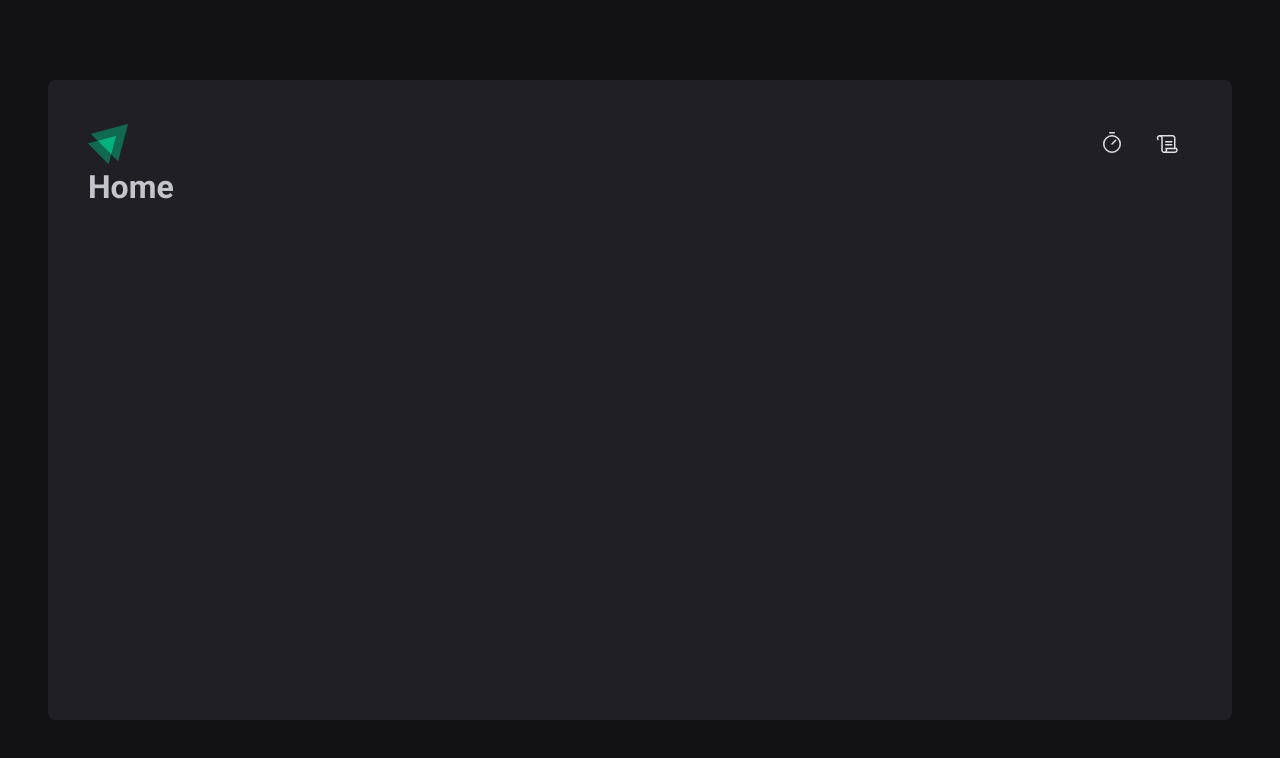
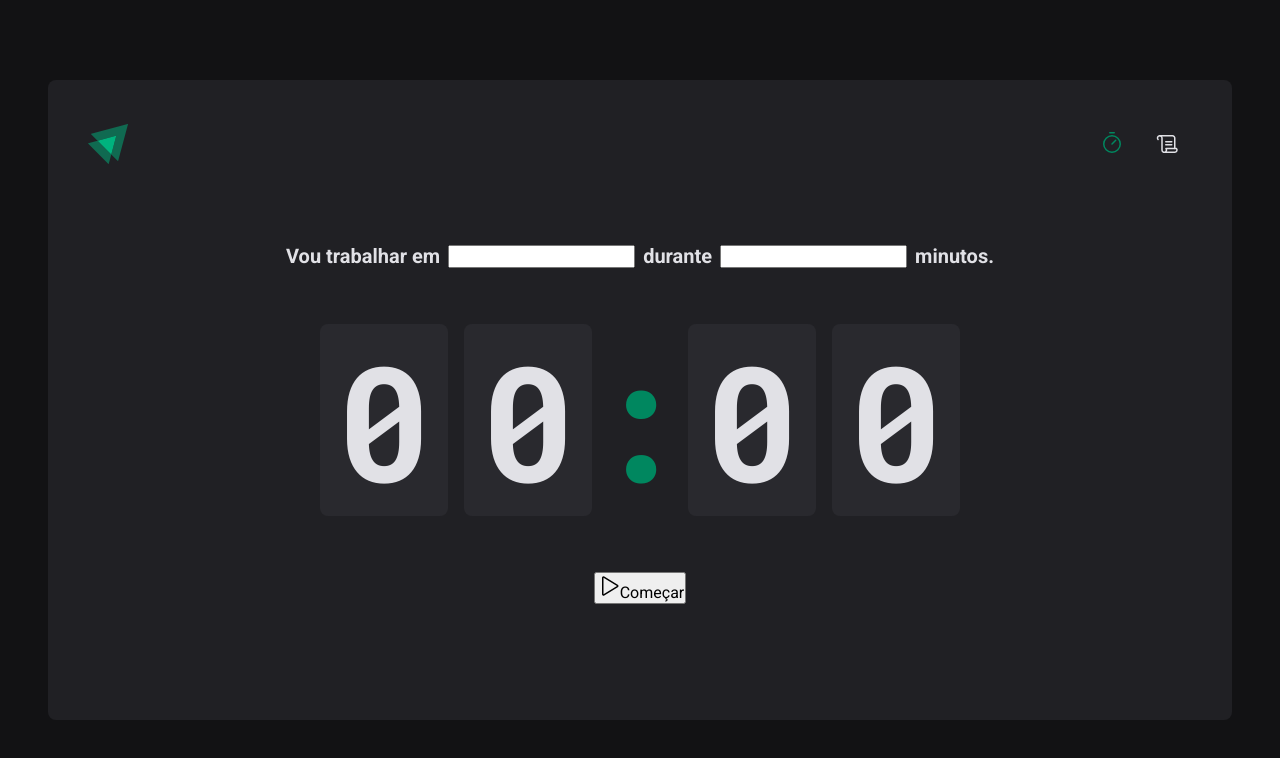
Before and after one commit to bhyago/ignite-timer, a React (Vite) app: page / in a window 1280 px wide. Shown: the top 758 px of the page. Built offline with nearby package versions, Linux system fonts and the light colour scheme.

Commit message:
feat(paginas e rotas): estilizar pagina home

```diff
--- a/src/components/Header/styles.ts
+++ b/src/components/Header/styles.ts
@@ -26,7 +26,7 @@ export const HeaderContainer = styled.header`
         border-bottom: 3px solid ${(props) => props.theme['green-500']};
       }
 
-      &:active {
+      &.active {
         color: ${(props) => props.theme['green-500']};
       }
     }
--- a/src/pages/Home.tsx
+++ /dev/null
@@ -1,3 +0,0 @@
-export function Home() {
-  return <h1>Home</h1>
-}
--- /dev/null
+++ b/src/pages/Home/index.tsx
@@ -0,0 +1,33 @@
+import { Play } from 'phosphor-react'
+import { CountDownContainer, FormContainer, HomeContainer, Separator } from './styles'
+
+export function Home() {
+  return (
+    <HomeContainer>
+      <form action="">
+        <FormContainer>
+          <label htmlFor="task">Vou trabalhar em</label>
+          <input id="task" />
+
+          <label htmlFor="minutesAmount">durante</label>
+          <input type="number" id="minutesAmount" />
+
+          <span>minutos.</span>
+        </FormContainer>
+
+        <CountDownContainer>
+          <span>0</span>
+          <span>0</span>
+          <Separator>:</Separator>
+          <span>0</span>
+          <span>0</span>
+        </CountDownContainer>
+
+        <button type="submit">
+          <Play size={24} />
+          Começar
+        </button>
+      </form>
+    </HomeContainer>
+  )
+}
--- /dev/null
+++ b/src/pages/Home/styles.ts
@@ -0,0 +1,57 @@
+import styled from 'styled-components'
+
+export const HomeContainer = styled.main`
+  flex: 1;
+
+  display: flex;
+  flex-direction: column;
+  align-items: center;
+  justify-content: center;
+
+  form {
+    display: flex;
+    flex-direction: column;
+    align-items: center;
+    gap: 3.5rem;
+  }
+`
+
+export const FormContainer = styled.div`
+  width: 100%;
+  display: flex;
+  align-items: center;
+  justify-content: center;
+  gap: 0.5rem;
+  color: ${props => props.theme['gray-100']};
+  font-size: 1.25rem;
+  font-weight: bold;
+  flex-wrap: wrap;
+
+`
+
+export const CountDownContainer = styled.div`
+  font-family: 'Roboto Mono', monospace;
+  font-size: 10rem;
+  line-height: 8rem;
+  color: ${(props) => props.theme['gray-100']};
+
+  display: flex;
+  gap: 1rem;
+
+  span {
+    background: ${(props) => props.theme['gray-700']};
+    padding: 2rem 1rem;
+    border-radius: 8px
+
+  }
+`
+
+export const Separator = styled.div`
+  padding: 2rem 0;
+  color: ${props => props.theme['green-500']};
+
+  width: 4rem;
+  overflow: hidden;
+  display: flex;
+  justify-content: center;
+`
--- a/src/styles/global.ts
+++ b/src/styles/global.ts
@@ -14,7 +14,8 @@ export const GlobalStyle = createGlobalStyle`
 
   body {
     background: ${props => props.theme['gray-900']};
-    color: ${props => props.theme['gray-300']}
+    color: ${props => props.theme['gray-300']};
+    -webkit-font-smoothing: antialiased;
   }
 
   body, input, textarea, button {
```
